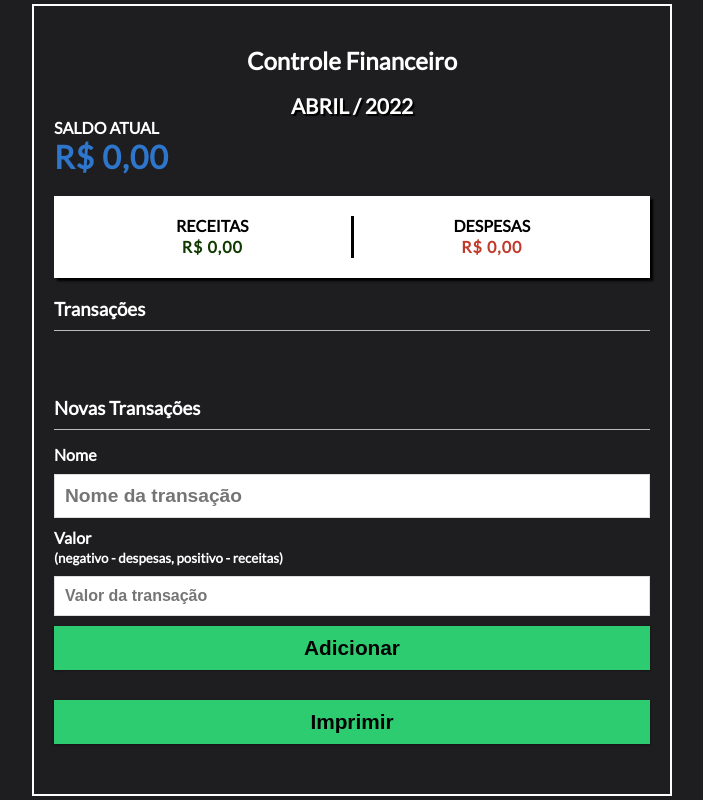
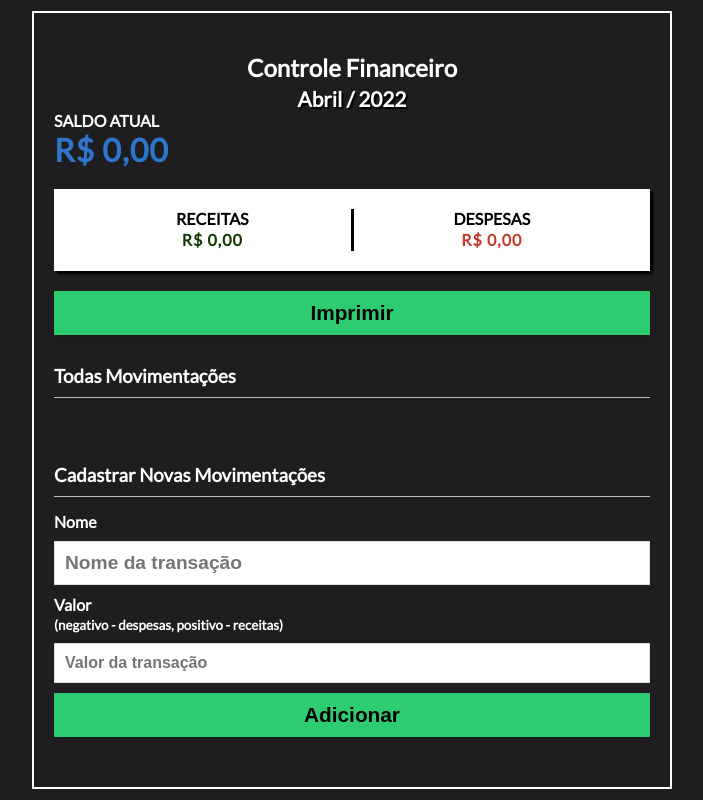
Before and after one commit to luizf-dev/Controle-financeiro, a plain HTML site: page index.html in a window 1280 px wide. Shown: the whole page, without its empty margins (288-991 px from the left). Drawn offline with Linux system fonts and the light colour scheme.

Commit message:
botao print

```diff
--- a/css/style.css
+++ b/css/style.css
@@ -53,11 +53,10 @@ h4 {
   text-transform: uppercase;
 }
 
-#data-hora{
+#data-ano{
   color: #fff;
-  text-transform: uppercase;
   text-align: center;
-  margin-top: -20px;
+  margin-top: -35px;
   font-size: 1.3em;
   text-shadow: 2px 2px 1px #000;
   font-weight: 900;
@@ -219,6 +218,11 @@ input:focus{
   .btn:hover, .btn-print:hover{
     background: #2ecc71;
   }
+
+  #data-ano{
+    margin-bottom: 30px;
+    font-size: 1em;
+  }
 }
 
 @media print {
@@ -241,10 +245,12 @@ input:focus{
     background: #63c98d;
   }
 
-  #data-hora{
+  #data-ano{
     color: #000;
     text-shadow: none;
   }
+
+
   #form{
     display: none;
   }
--- a/index.html
+++ b/index.html
@@ -1,18 +1,16 @@
 <!DOCTYPE html>
 <html lang="pt-br">
   <head>
-    <meta charset="UTF-8" />
+    <meta charset="UTF-8"/>
     <meta name="viewport" content="width=device-width, initial-scale=1.0" />
     <link rel="shortcut icon" href="img/financa.png" type="image/x-icon">
     <link rel="stylesheet" href="css/style.css" />
     <title>Controle Financeiro</title>
   </head>
   <body>
-
-
     <div class="container">
       <h2>Controle Financeiro</h2><br>
-      <div id="data-hora"></div>
+      <div id="data-ano"></div>
       <h4>Saldo atual</h4>
 
       <h1 id="balance" class="balance">R$ 100,00</h1>
@@ -29,16 +27,17 @@
         </div>
       </div>
 
-      <h3>Transações</h3>
+      <button class="btn-print no-print" onclick="window.print()";>Imprimir</button>
+      <h3>Todas Movimentações</h3>
 
       <ul id="transactions" class="transactions"></ul>
 
-      <h3 class="no-print">Novas Transações</h3>
+      <h3 class="no-print">Cadastrar Novas Movimentações</h3>
 
       <form id="form">
         <div class="form-control">
           <label for="text">Nome</label>
-          <input autofocus type="text" id="text" placeholder="Nome da transação" />
+          <input autofocus type="text" id="text" placeholder="Nome da transação"/>
         </div>
 
         <div class="form-control">
@@ -49,8 +48,6 @@
         </div>
 
         <button class="btn">Adicionar</button>
-        <button class="btn-print" onclick="window.print()";>Imprimir</button>
-
       </form>
     </div>
     <script src="js/main.js"></script>
--- a/js/main.js
+++ b/js/main.js
@@ -49,12 +49,13 @@ const atualizaValores = () => {
         .toFixed(2);
 
         const totalReal = total.replace('.', ',');
-        const receitasReal = receitas.replace('.', ',');
+        const receitasReal = receitas.replace('.', ',')
         const despesasReal = despesas.replace('.', ',');
 
     listarSaldoAtual.textContent = `R$ ${totalReal}`;
     listarReceitas.textContent = `R$ ${receitasReal}`;
     listarDespesas.textContent = `R$ ${despesasReal}`;
+
 }
 
 const init = () => {
@@ -106,4 +107,4 @@ form.addEventListener('submit', evento => {
     const dataHora =  (monName [now.getMonth() ]   +  " / "  +     now.getFullYear ());
 
     // Exibe na tela usando a div#data-hora
-    document.getElementById('data-hora').innerHTML = dataHora;
+    document.getElementById('data-ano').innerHTML = dataHora;
```
